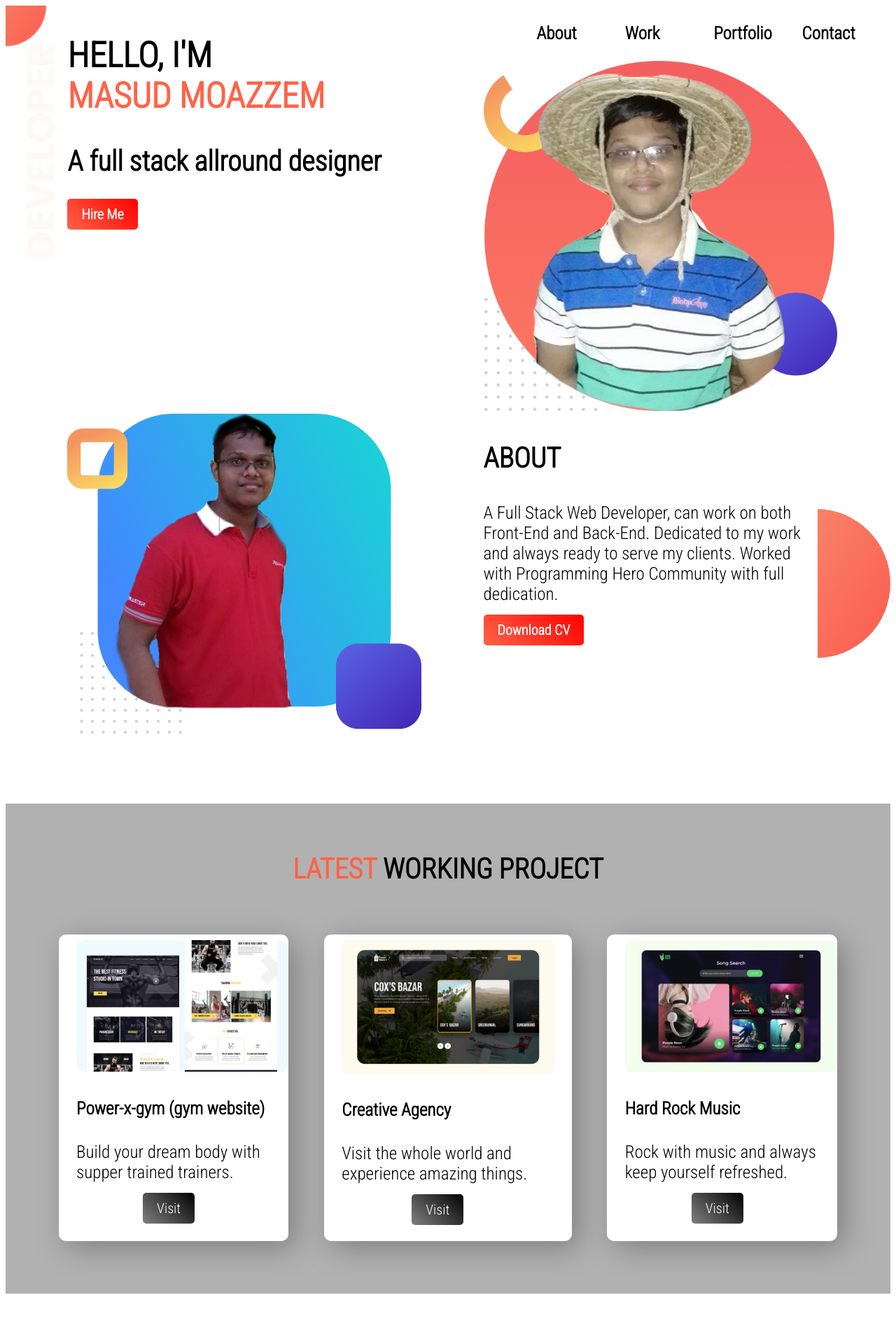
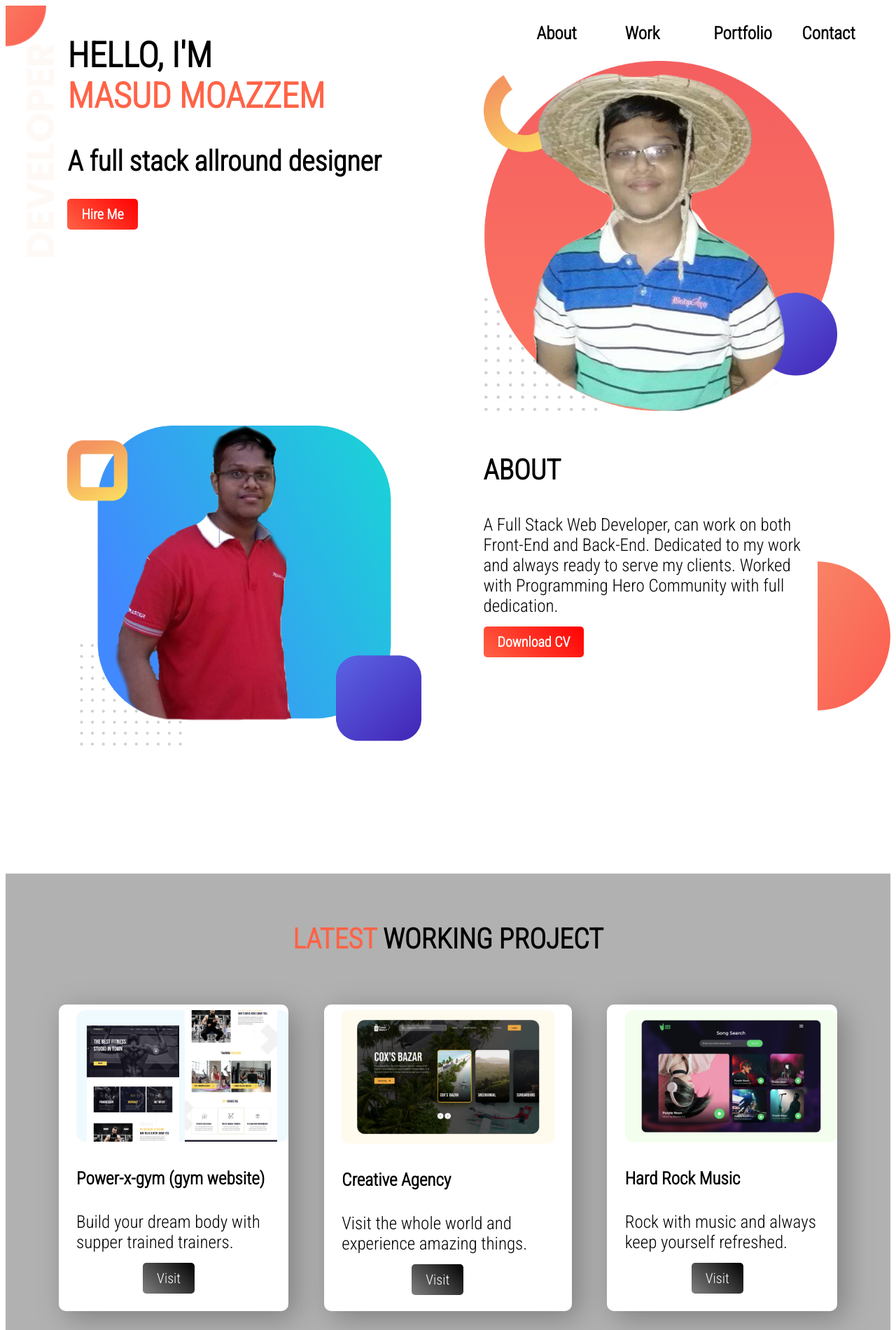
Before and after one commit to masudmkhan/first-project, a plain HTML site: page index.html in a window 1280 px wide. Shown: the top 1900 px of the page at 70% size. Drawn offline with Linux system fonts and the light colour scheme.

Commit message:
First Website Done

```diff
--- a/style.css
+++ b/style.css
@@ -46,22 +46,26 @@ h4{
     height:550px;
     background-image: url(Shapes/top-banner.png);
     background-repeat: no-repeat;
+    padding-bottom: 50px;
 }
 .section-2{
     height:550px;
     background-image: url(Shapes/exp-bg.png);
     background-repeat: no-repeat;
     background-position: right;
+    padding-bottom: 50px;
 }
 .section-3{
     background-color: rgb(177, 177, 177);
     height: 700px;
+    padding-bottom: 20px;
 }
 .section-4{
     background-image: url(Shapes/dream-bg.png);
     background-repeat: no-repeat;
     background-position:right;
     border-bottom: rgba(94, 94, 94, 0.747);
+    padding-bottom: 50px;
 }
 .image img{
     width: 100%;
```
